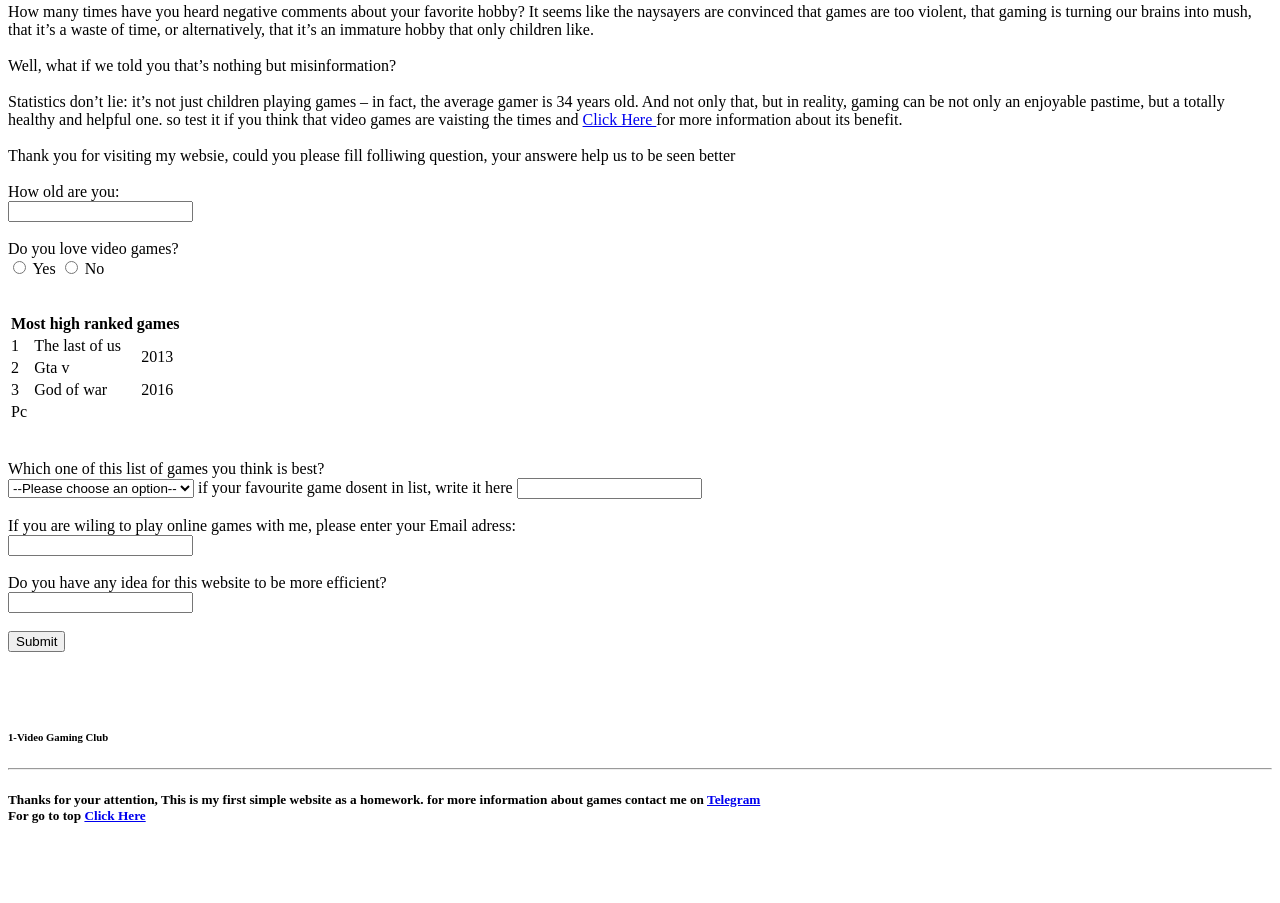
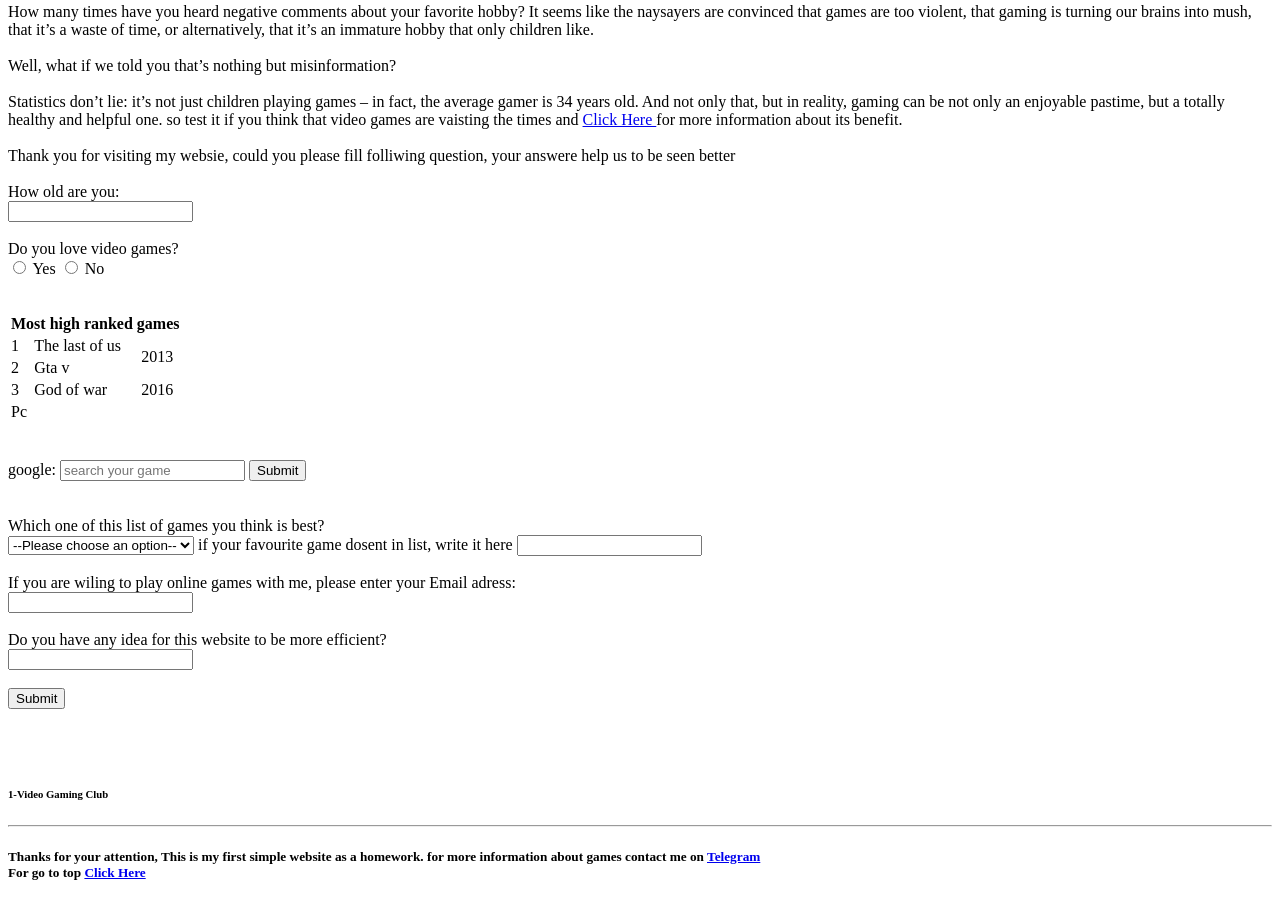
Before and after one commit to amir-shahsahebi/gaming, a plain HTML site: page gaming club/GamingClub.html in a window 1280 px wide. Shown: the part 3813-4716 px from the top of the page. Before the commit the page ends 4659 px from the top, so only its background shows below. Drawn offline with Linux system fonts and the light colour scheme.

Commit message:
a search added

```diff
--- a/gaming club/GamingClub.html
+++ b/gaming club/GamingClub.html
@@ -144,6 +144,14 @@ Do you love video games? <br>
     </tfoot>
 </table>
 <br> <br>
+
+ <form action="https://www.google.com/search">
+    <label for="question1">google:</label>
+        <input id="question1" type="search" placeholder="search your game" name="q" target="_blanck">
+    <button>Submit</button>
+ </form>
+
+<br> <br>
 <label for="Q2">Which one of this list of games you think is best?</label> <br>
 <select name="pets" id="Q2"  >
     <option value="">--Please choose an option--</option>
```
